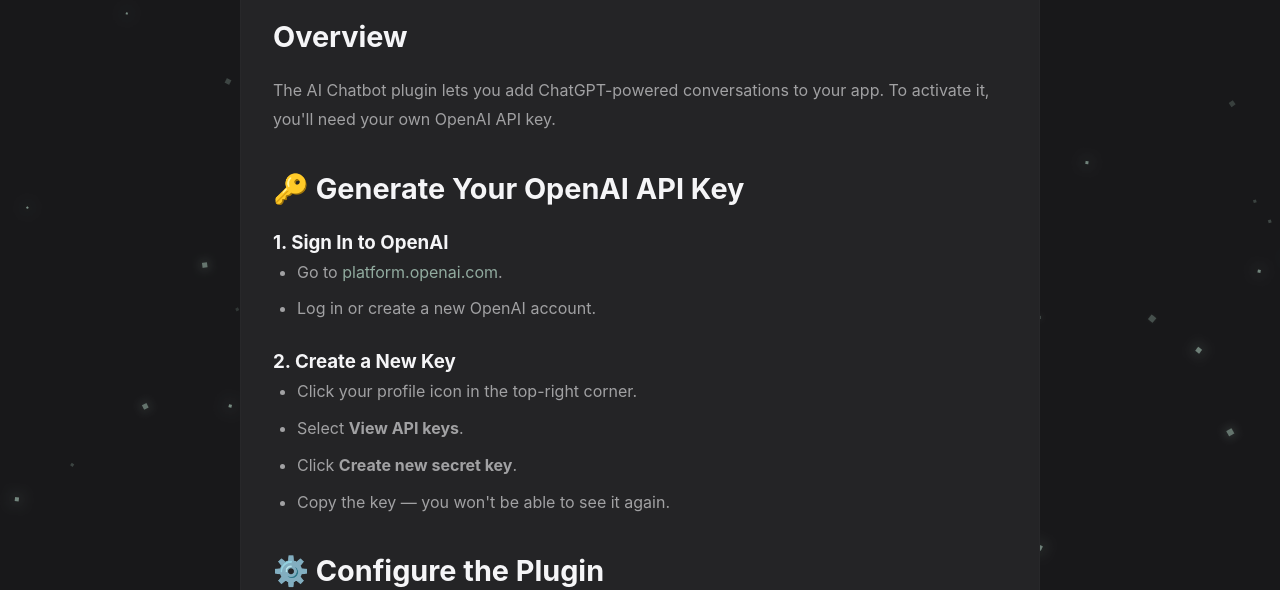
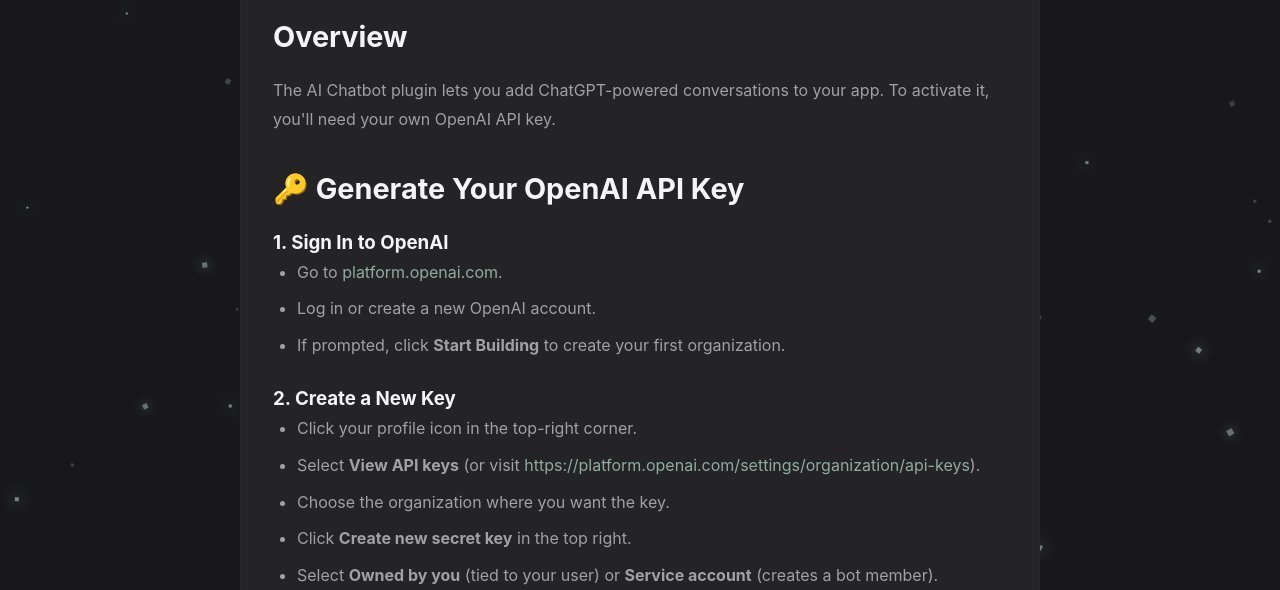
Before and after one commit to Pixel-Plugins/website, a website: page articles/buildfire-ai-chatbot.html in a window 1280 px wide. Shown: the part 215-805 px from the top of the page. Drawn offline with Linux system fonts and the light colour scheme.

Commit message:
docs: clarify OpenAI API key steps

```diff
--- a/articles/buildfire-ai-chatbot.html
+++ b/articles/buildfire-ai-chatbot.html
@@ -27,13 +27,16 @@
             <ul>
                 <li>Go to <a href="https://platform.openai.com/">platform.openai.com</a>.</li>
                 <li>Log in or create a new OpenAI account.</li>
+                <li>If prompted, click <strong>Start Building</strong> to create your first organization.</li>
             </ul>
             <h3>2. Create a New Key</h3>
             <ul>
                 <li>Click your profile icon in the top-right corner.</li>
-                <li>Select <strong>View API keys</strong>.</li>
-                <li>Click <strong>Create new secret key</strong>.</li>
-                <li>Copy the key &mdash; you won't be able to see it again.</li>
+                <li>Select <strong>View API keys</strong> (or visit <a href="https://platform.openai.com/settings/organization/api-keys">https://platform.openai.com/settings/organization/api-keys</a>).</li>
+                <li>Choose the organization where you want the key.</li>
+                <li>Click <strong>Create new secret key</strong> in the top right.</li>
+                <li>Select <strong>Owned by you</strong> (tied to your user) or <strong>Service account</strong> (creates a bot member).</li>
+                <li>Name the key, pick the project, and copy the key &mdash; you won't be able to see it again.</li>
             </ul>
 
             <h2>⚙️ Configure the Plugin</h2>
```
